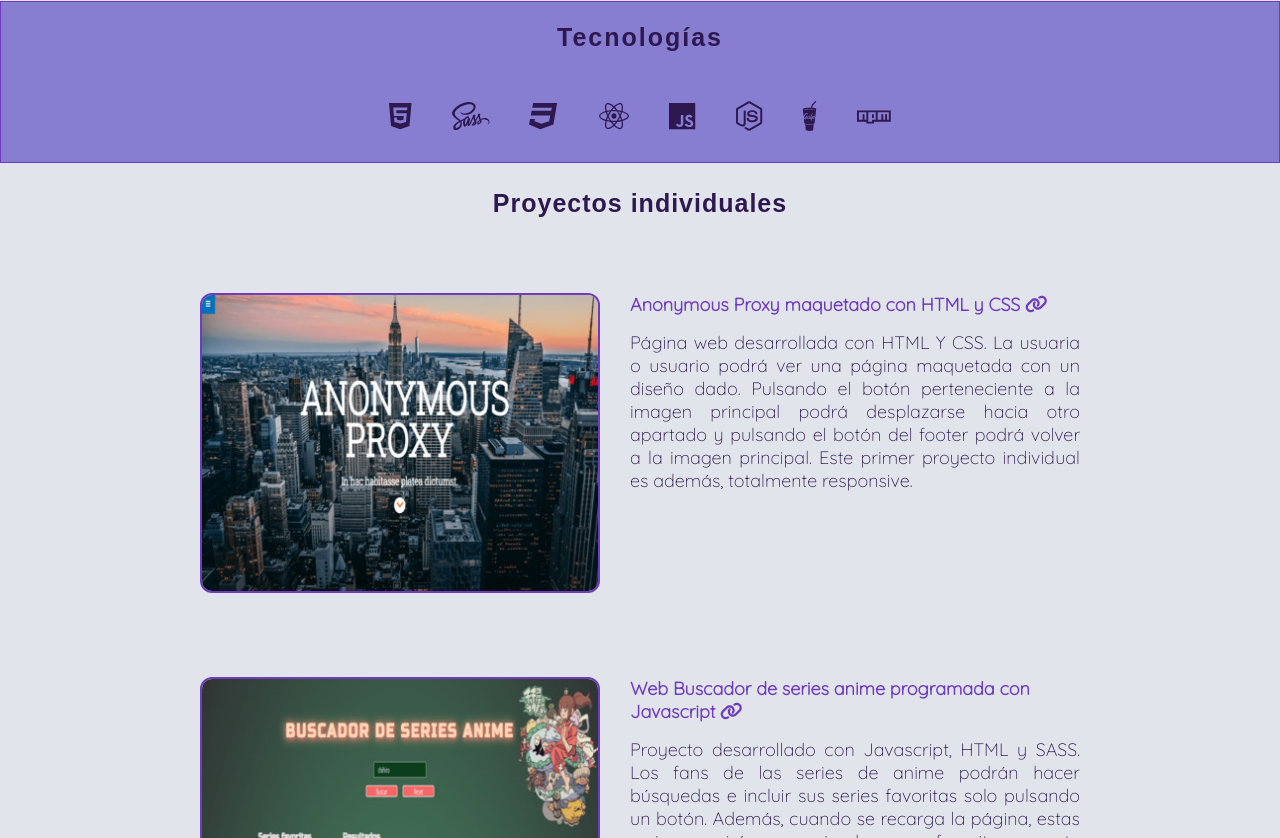
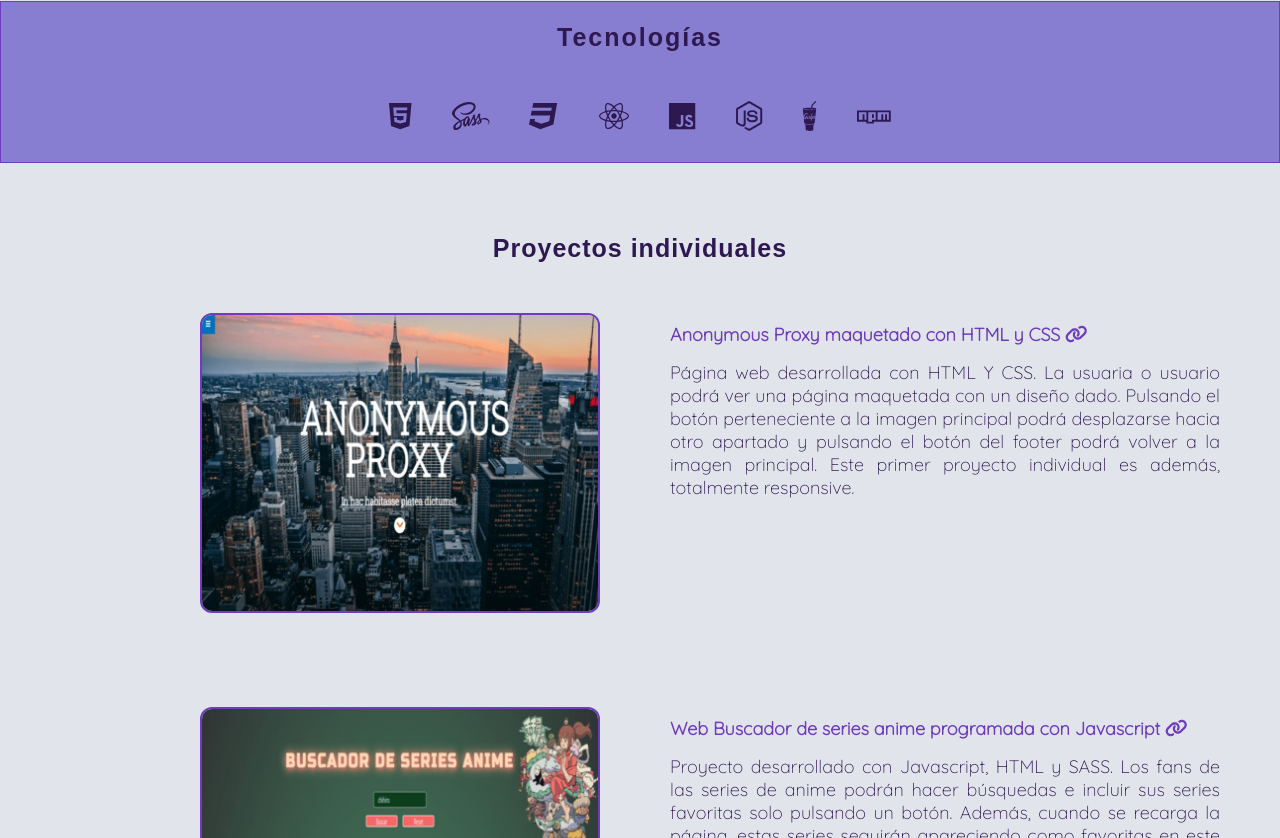
Before and after one commit to vicblanc92/portfolio, a React (Create React App) app: page / in a window 1280 px wide. Shown: the part 1542-2380 px from the top of the page. Built offline with nearby package versions, Linux system fonts and the light colour scheme; a web font is replaced by a local one.

Commit message:
update footer styles

```diff
--- a/src/styles/components/_projects.scss
+++ b/src/styles/components/_projects.scss
@@ -3,18 +3,23 @@
     flex-direction: column;
     align-items: center;
     width: 100%;
-    @media (min-width: 768px) {
+    @media (min-width:768px){
+      margin-top: 80px;
+    }
+    @media (min-width: 1024px) {
       align-items: flex-start;
       flex-direction: row;
       margin: 30px;
     }
     &__titleAndInfo {
-      margin-top: 20px;
+      margin-top: 10px;
       margin-right: 60px;
       margin-left: 60px;
-      @media (min-width: 768px) {
-        margin-right: 200px;
-        margin-left: 10px;
+
+      @media (min-width:1024) {
+         margin-right: 200px;
+        margin-left: 20px;
+
       }
     }
 
@@ -22,7 +27,7 @@
       width: 250px;
       height: 150px;
       border-radius: 12px;
-      margin-top: 20px;
+      margin-top: 10px;
       margin-right: 20px;
       border: 2px solid $purple;
 
@@ -30,6 +35,13 @@
         width: 400px;
         height: 300px;
         margin-left: 200px;
+        margin-right: 200px;
+        margin-bottom: 30px;
+        margin-top: 0px;
+      }
+
+      @media(min-width: 1024px){
+        margin-right: 10px;
       }
     }
     &__title {
@@ -65,6 +77,7 @@
       letter-spacing: 1px;
       text-align: center;
       font-family: $titlefont;
-      line-height: 80px;
+      margin-top: 50px;
+      line-height: 70px;
     }
   }
```
